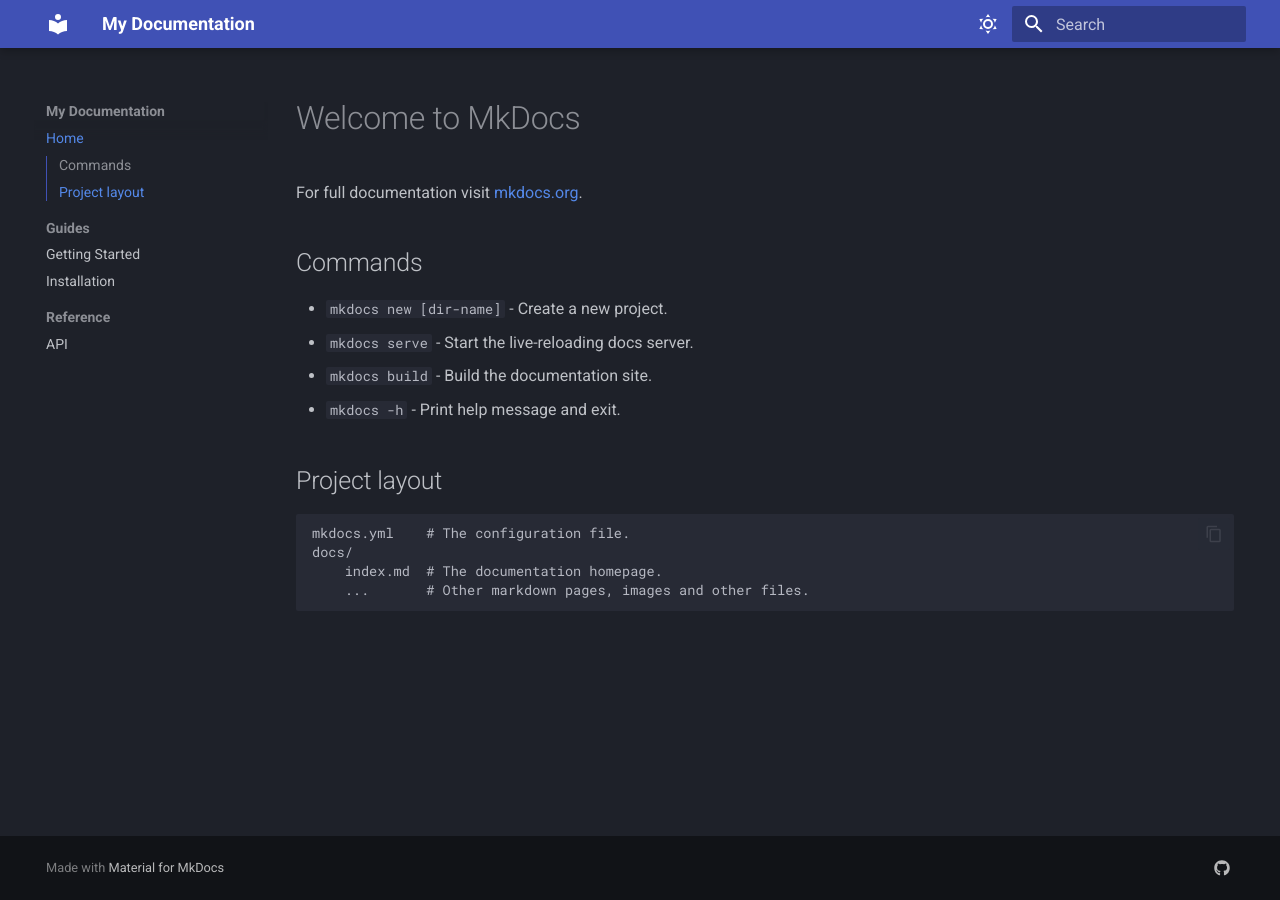
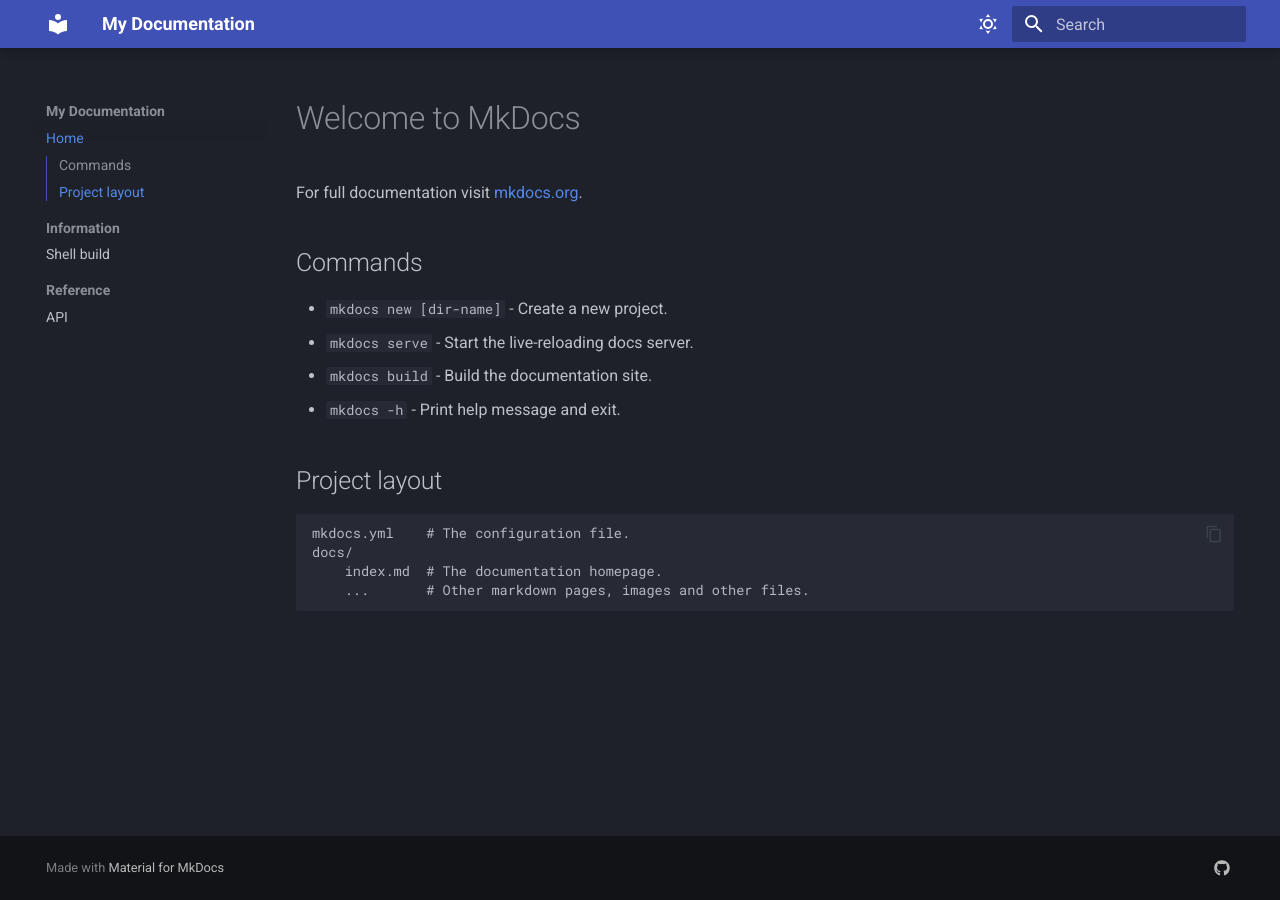
Before and after one commit to Zynth9999/nestminimods, an MkDocs documentation site: the page built from docs/index.md, in a window 1280 px wide. Built offline with MkDocs 1.6.1 and Material for MkDocs 9.7.7, drawn with Linux system fonts in a browser that asks for light colours.

Commit message:
Replace Guides section with Information section

```diff
--- a/mkdocs.yml
+++ b/mkdocs.yml
@@ -34,9 +34,8 @@
 
 nav:
   - Home: index.md
-  - Guides:
-      - Getting Started: guides/getting-started.md
-      - Installation: guides/installation.md
+  - Information:
+      - Shell build: Shell build.md
   - Reference:
       - API: reference/api.md
 
```
